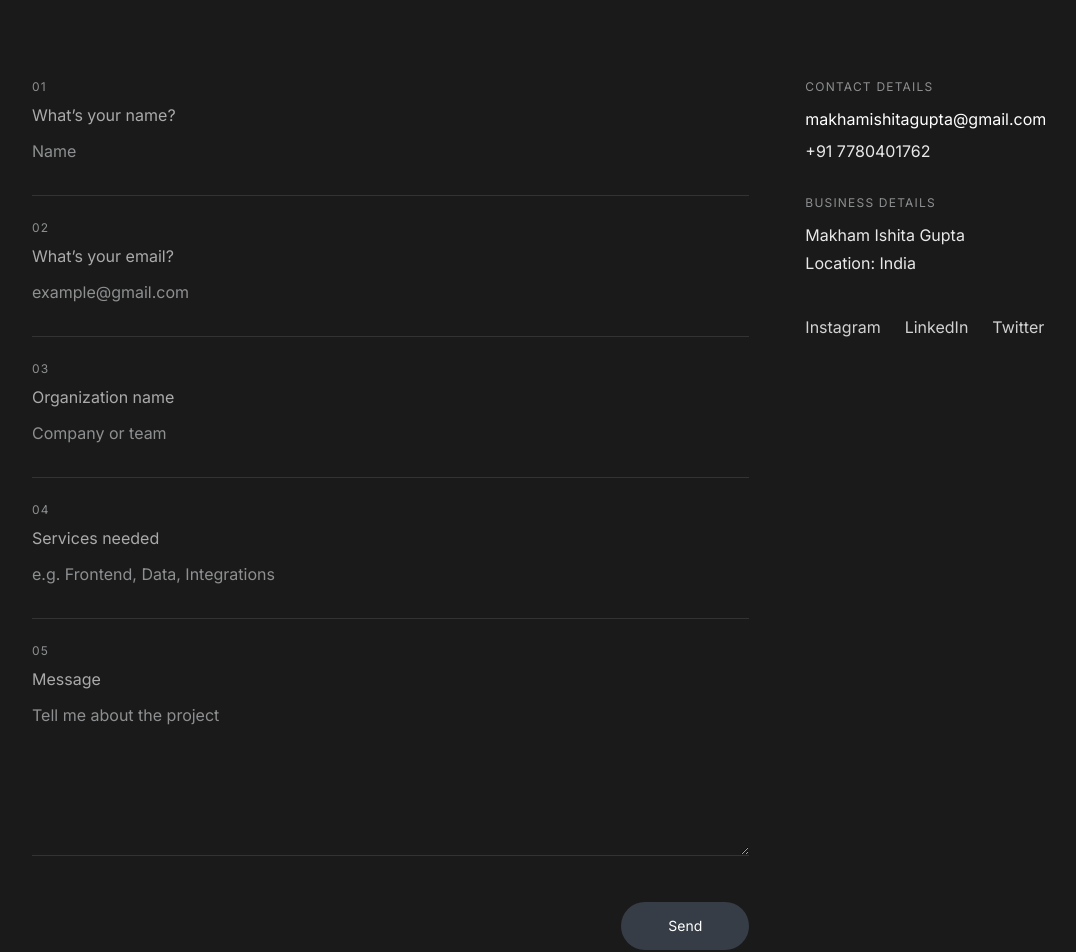
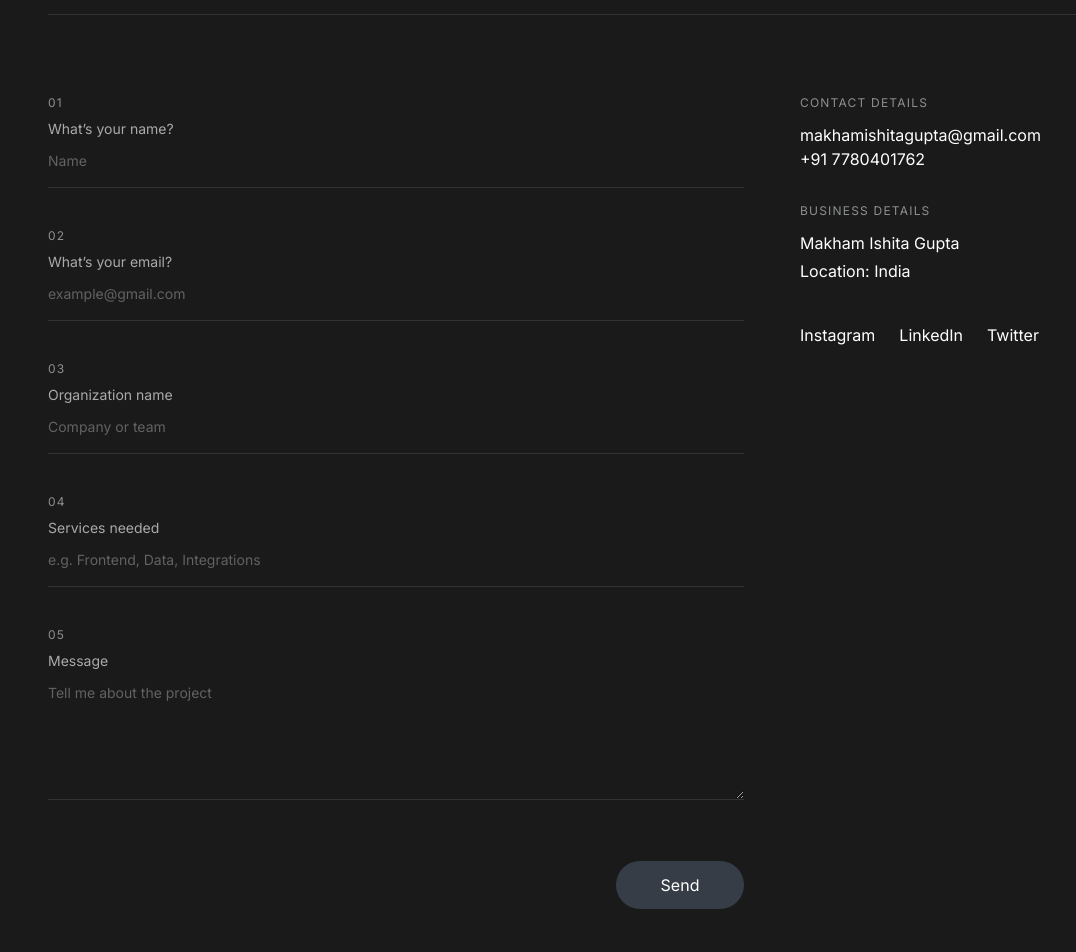
Before and after one commit to makhamishitagupta/portfolio, a React (Vite) app: page /contact in a window 1280 px wide. Shown: the part 340-1292 px from the top of the page, without its empty margins (56-1132 px from the left). Built offline with nearby package versions, Linux system fonts and the light colour scheme.

Commit message:
changes in hero page

```diff
--- a/src/components/About.jsx
+++ b/src/components/About.jsx
@@ -12,7 +12,7 @@ export default function About() {
             viewport={{ once: true }}
         >
             <motion.div
-                className="mx-auto max-w-6xl px-6"
+                className="mx-auto max-w-6xl px-20"
                 initial={{ opacity: 0, y: 20 }}
                 whileInView={{ opacity: 1, y: 0 }}
                 transition={{ duration: 0.8, delay: 0.2 }}
--- a/src/components/Contact.jsx
+++ b/src/components/Contact.jsx
@@ -5,7 +5,7 @@ import { siteData } from '../data/data'
 function Contact() {
 	return (
 		<section id="contact" className="bg-[#1A1A1A] text-white min-h-[90vh] flex items-center">
-			<div className="mx-auto w-full max-w-6xl px-6">
+			<div className="mx-auto w-full max-w-6xl px-20">
 				<div className="flex items-center justify-between">
 					<motion.h2
 						initial={{ opacity: 0, y: 10 }}
@@ -23,7 +23,7 @@ function Contact() {
 						rransition={{ duration: 0.4 }}
 						className="shrink-0"
 					>
-						<Link to="/contact" className="inline-flex h-20 w-20 sm:h-24 sm:w-24 md:h-28 md:w-28 items-center justify-center text-center rounded-full bg-[#3B5AFF] text-white font-medium leading-tight transition-all duration-300 ease-in-out hover:scale-105 hover:shadow-[0_0_30px_rgba(59,90,255,.35)]">
+						<Link to="/contact" className="inline-flex h-20 w-20 sm:h-24 sm:w-24 md:h-40 md:w-40 items-center justify-center text-center rounded-full bg-[#3B5AFF] text-white font-medium leading-tight transition-all duration-300 ease-in-out hover:scale-105 hover:shadow-[0_0_30px_rgba(59,90,255,.35)]">
 							<span className="text-sm md:text-base">Get in touch</span>
 						</Link>
 					</motion.div>
--- a/src/components/Projects.jsx
+++ b/src/components/Projects.jsx
@@ -25,7 +25,7 @@ function Projects() {
       viewport={{ once: true }}
     >
       <motion.div
-        className="mx-auto w-full max-w-6xl px-6"
+        className="mx-auto w-full max-w-6xl px-20"
         initial={{ opacity: 0, y: 20 }}
         whileInView={{ opacity: 1, y: 0 }}
         transition={{ duration: 0.8, delay: 0.2 }}
--- a/src/pages/ContactPage.jsx
+++ b/src/pages/ContactPage.jsx
@@ -3,14 +3,12 @@ import { useState, useEffect } from 'react'
 import { siteData } from '../data/data'
 import pic1 from '../assets/pic1.jpg'
 
+function ContactPage() {
 
-function ContactPage() {
 	useEffect(() => {
-			// Scroll to top when Projects page loads
-			window.scrollTo({ top: 0, behavior: 'smooth' })
-		}, [])
+		window.scrollTo({ top: 0, behavior: 'smooth' })
+	}, [])
 
-	// Controlled form state
 	const [name, setName] = useState('')
 	const [email, setEmail] = useState('')
 	const [organization, setOrganization] = useState('')
@@ -22,8 +20,16 @@ function ContactPage() {
 
 	const errors = {
 		name: !name.trim() ? 'Name is required' : '',
-		email: !email.trim() ? 'Email is required' : (email && !emailRegex.test(email) ? 'Enter a valid email' : ''),
-		message: !message.trim() ? 'Message is required' : (message.trim().length < 10 ? 'Message should be at least 10 characters' : ''),
+		email: !email.trim()
+			? 'Email is required'
+			: email && !emailRegex.test(email)
+			? 'Enter a valid email'
+			: '',
+		message: !message.trim()
+			? 'Message is required'
+			: message.trim().length < 10
+			? 'Message should be at least 10 characters'
+			: '',
 	}
 
 	const isValid = !errors.name && !errors.email && !errors.message
@@ -37,9 +43,9 @@ function ContactPage() {
 		setTouched({ name: true, email: true, message: true })
 		if (!isValid) return
 
-		// Form is valid — open the user's mail client with a prefilled message.
 		const to = 'makhamishitagupta@gmail.com'
 		const subject = `Portfolio inquiry from ${name || 'Anonymous'}`
+
 		const bodyLines = [
 			`Name: ${name}`,
 			`Email: ${email}`,
@@ -49,165 +55,213 @@ function ContactPage() {
 			`Message:`,
 			message,
 		]
+
 		const body = encodeURIComponent(bodyLines.join('\n'))
+
 		const mailto = `mailto:${to}?subject=${encodeURIComponent(subject)}&body=${body}`
-		// open mail client
+
 		window.location.href = mailto
 	}
 
 	return (
 		<motion.section
-			className="min-h-screen bg-[#1A1A1A] text-white py-28 px-4 sm:px-6 md:px-10 lg:px-16"
+			className="bg-[#1A1A1A] text-white py-24 px-4 sm:px-6 md:px-10 lg:px-20 min-h-screen"
 			initial={{ opacity: 0 }}
 			animate={{ opacity: 1 }}
 			transition={{ duration: 0.6 }}
 		>
+
 			<motion.div
 				className="mx-auto w-full max-w-6xl px-6"
 				initial={{ opacity: 0, y: 20 }}
 				animate={{ opacity: 1, y: 0 }}
 				transition={{ duration: 0.8, delay: 0.2 }}
 			>
-				{/* Navbar */}
-				{/* <div className={`absolute top-6 right-30 z-20 flex gap-8 text-lg font-light transition-opacity duration-300`}>
-					<a href="/" className="text-white/70 hover:text-[#B29774] transition-colors duration-300">Home</a>
-					<a href="/" className="text-white/70 hover:text-[#B29774] transition-colors duration-300">Projects</a>
-					<a href="/about" className="text-white/70 hover:text-[#B29774] transition-colors duration-300">About</a>
-				</div> */}
 
-				{/* Header row */}
-				<div className="grid grid-cols-1 md:grid-cols-12 items-start gap-10">
+				{/* Header (same layout style as Projects page) */}
+				<div className="grid grid-cols-1 md:grid-cols-12 gap-10 items-start">
+
 					<div className="md:col-span-8">
-						<motion.h1
-							initial={{ opacity: 0, y: 12 }}
-							animate={{ opacity: 1, y: 0 }}
-							className="font-medium leading-[0.95]"
-							style={{ fontSize: 'clamp(3rem,6vw,6rem)' }}
-						>
+						<h1 className="text-4xl md:text-5xl lg:text-[5.25rem] leading-tight font-medium tracking-tight">
 							Let’s start a project together
-						</motion.h1>
+						</h1>
 					</div>
-					<div className="md:col-span-4 flex md:justify items-start gap-10">
-						<img src={pic1} alt="Profile" className="h-20 w-20 rounded-full object-cover" />
+
+					<div className="md:col-span-4 flex items-start">
+						<img
+							src={pic1}
+							alt="Profile"
+							className="h-20 w-20 rounded-full object-cover"
+						/>
 					</div>
+
 				</div>
 
 				{/* Divider */}
-				<div className="mt-20 border-t border-[#333333]" />
+				<div className="mt-12 border-t border-[#333333]" />
 
 				<div className="mt-20 grid grid-cols-1 md:grid-cols-12 gap-14">
-					{/* Form column */}
+
+					{/* FORM */}
 					<div className="md:col-span-8">
-						<form className="space-y-6" onSubmit={handleSubmit} noValidate>
+
+						<form className="space-y-10" onSubmit={handleSubmit} noValidate>
+
 							<div>
-								<p className="text-[#8D8F91] text-xs tracking-widest">01</p>
-								<label className="mt-2 block text-[#AAAAAA] text-xm">What’s your name?
+								<p className="text-xs tracking-widest text-[#8D8F91]">01</p>
+
+								<label className="mt-2 block text-[#AAAAAA] text-sm">
+									What’s your name?
+
 									<input
-										aria-label="Your name"
 										value={name}
 										onChange={e => setName(e.target.value)}
 										onBlur={() => handleBlur('name')}
-										className="mt-3 w-full bg-transparent text-white placeholder-[#8D8F91] outline-none border-b border-[#333333] pb-8"
+										className="mt-3 w-full bg-transparent border-b border-[#333333] pb-4 outline-none"
 										placeholder="Name"
 									/>
 								</label>
-								{touched.name && errors.name && <p className="mt-2 text-xs text-red-400">{errors.name}</p>}
+
+								{touched.name && errors.name && (
+									<p className="text-red-400 text-xs mt-2">{errors.name}</p>
+								)}
 							</div>
 
 							<div>
-								<p className="text-[#8D8F91] text-xs tracking-widest">02</p>
-								<label className="mt-2 block text-[#AAAAAA] text-xm">What’s your email?
+								<p className="text-xs tracking-widest text-[#8D8F91]">02</p>
+
+								<label className="mt-2 block text-[#AAAAAA] text-sm">
+									What’s your email?
+
 									<input
-										aria-label="Your email"
 										type="email"
 										value={email}
 										onChange={e => setEmail(e.target.value)}
 										onBlur={() => handleBlur('email')}
-										className="mt-3 w-full bg-transparent text-white placeholder-[#8D8F91] outline-none border-b border-[#333333] pb-8"
+										className="mt-3 w-full bg-transparent border-b border-[#333333] pb-4 outline-none"
 										placeholder="example@gmail.com"
 									/>
 								</label>
-								{touched.email && errors.email && <p className="mt-2 text-xs text-red-400">{errors.email}</p>}
+
+								{touched.email && errors.email && (
+									<p className="text-red-400 text-xs mt-2">{errors.email}</p>
+								)}
 							</div>
 
 							<div>
-								<p className="text-[#8D8F91] text-xs tracking-widest">03</p>
-								<label className="mt-2 block text-[#AAAAAA] text-xm">Organization name
+								<p className="text-xs tracking-widest text-[#8D8F91]">03</p>
+
+								<label className="mt-2 block text-[#AAAAAA] text-sm">
+									Organization name
+
 									<input
-										aria-label="Organization"
 										value={organization}
 										onChange={e => setOrganization(e.target.value)}
-										className="mt-3 w-full bg-transparent text-white placeholder-[#8D8F91] outline-none border-b border-[#333333] pb-8"
+										className="mt-3 w-full bg-transparent border-b border-[#333333] pb-4 outline-none"
 										placeholder="Company or team"
 									/>
 								</label>
 							</div>
 
 							<div>
-								<p className="text-[#8D8F91] text-xs tracking-widest">04</p>
-								<label className="mt-2 block text-[#AAAAAA] text-xm">Services needed
+								<p className="text-xs tracking-widest text-[#8D8F91]">04</p>
+
+								<label className="mt-2 block text-[#AAAAAA] text-sm">
+									Services needed
+
 									<input
-										aria-label="Services needed"
 										value={services}
 										onChange={e => setServices(e.target.value)}
-										className="mt-3 w-full bg-transparent text-white placeholder-[#8D8F91] outline-none border-b border-[#333333] pb-8"
+										className="mt-3 w-full bg-transparent border-b border-[#333333] pb-4 outline-none"
 										placeholder="e.g. Frontend, Data, Integrations"
 									/>
 								</label>
 							</div>
 
 							<div>
-								<p className="text-[#8D8F91] text-xs tracking-widest">05</p>
-								<label className="mt-2 block text-[#AAAAAA] text-xm">Message
+								<p className="text-xs tracking-widest text-[#8D8F91]">05</p>
+
+								<label className="mt-2 block text-[#AAAAAA] text-sm">
+									Message
+
 									<textarea
-										aria-label="Message"
 										rows="5"
 										value={message}
 										onChange={e => setMessage(e.target.value)}
 										onBlur={() => handleBlur('message')}
-										className="mt-3 w-full bg-transparent text-white placeholder-[#8D8F91] outline-none border-b border-[#333333] pb-8"
+										className="mt-3 w-full bg-transparent border-b border-[#333333] pb-4 outline-none"
 										placeholder="Tell me about the project"
 									/>
 								</label>
-								{touched.message && errors.message && <p className="mt-2 text-xs text-red-400">{errors.message}</p>}
+
+								{touched.message && errors.message && (
+									<p className="text-red-400 text-xs mt-2">{errors.message}</p>
+								)}
 							</div>
 
-							<div className="flex items-center justify-end pt-4 ">
+							<div className="flex justify-end pt-4">
+
 								<button
 									type="submit"
 									disabled={!isValid}
-									className={`inline-flex h-10 w-24 md:h-12 md:w-32 items-center justify-center rounded-full ${isValid ? 'bg-[#3B5AFF] hover:scale-105 hover:shadow-[0_0_30px_rgba(59,90,255,.35)]' : 'bg-gray-600/60 cursor-not-allowed'} text-white transition-all duration-300 ease-in-out`}
+									className={`h-12 w-32 rounded-full text-white transition-all duration-300 ${
+										isValid
+											? 'bg-[#3B5AFF] hover:scale-105 hover:shadow-[0_0_30px_rgba(59,90,255,.35)]'
+											: 'bg-gray-600/60 cursor-not-allowed'
+									}`}
 								>
-									<span className="text-xs md:text-sm">Send</span>
+									Send
 								</button>
+
 							</div>
+
 						</form>
+
 					</div>
 
-					{/* Details column */}
+					{/* DETAILS */}
 					<div className="md:col-span-4 space-y-8">
+
 						<div>
-							<p className="text-xs tracking-widest text-[#8D8F91]">CONTACT DETAILS</p>
+							<p className="text-xs tracking-widest text-[#8D8F91]">
+								CONTACT DETAILS
+							</p>
+
 							<div className="mt-3 space-y-2">
-								<a className="block text-white hover:text-[#3B5AFF] transition-colors" href={`mailto:${siteData.email}`}>{siteData.email}</a>
-								<p className="text-white/90">{siteData.phone || '+91 98765 43210'}</p>
+								<a
+									className="hover:text-[#3B5AFF]"
+									href={`mailto:${siteData.email}`}
+								>
+									{siteData.email}
+								</a>
+
+								<p>{siteData.phone || '+91 98765 43210'}</p>
 							</div>
 						</div>
+
 						<div>
-							<p className="text-xs tracking-widest text-[#8D8F91]">BUSINESS DETAILS</p>
-							<div className="mt-3 space-y-1 text-white/90">
+							<p className="text-xs tracking-widest text-[#8D8F91]">
+								BUSINESS DETAILS
+							</p>
+
+							<div className="mt-3 space-y-1">
 								<p>Makham Ishita Gupta</p>
 								<p>Location: {siteData.location}</p>
 							</div>
 						</div>
-						<div className="flex gap-6 pt-2 text-white/80">
-							<a href={siteData.socials.instagram} className="hover:text-[#3B5AFF] transition-colors">Instagram</a>
-							<a href={siteData.socials.linkedin} className="hover:text-[#3B5AFF] transition-colors">LinkedIn</a>
-							<a href={siteData.socials.twitter} className="hover:text-[#3B5AFF] transition-colors">Twitter</a>
+
+						<div className="flex gap-6 pt-2">
+							<a href={siteData.socials.instagram} className="hover:text-[#3B5AFF]">Instagram</a>
+							<a href={siteData.socials.linkedin} className="hover:text-[#3B5AFF]">LinkedIn</a>
+							<a href={siteData.socials.twitter} className="hover:text-[#3B5AFF]">Twitter</a>
 						</div>
+
 					</div>
+
 				</div>
+
 			</motion.div>
+
 		</motion.section>
 	)
 }
```
Also changed, not shown: src/components/Skills.jsx (+5 -47 lines).
